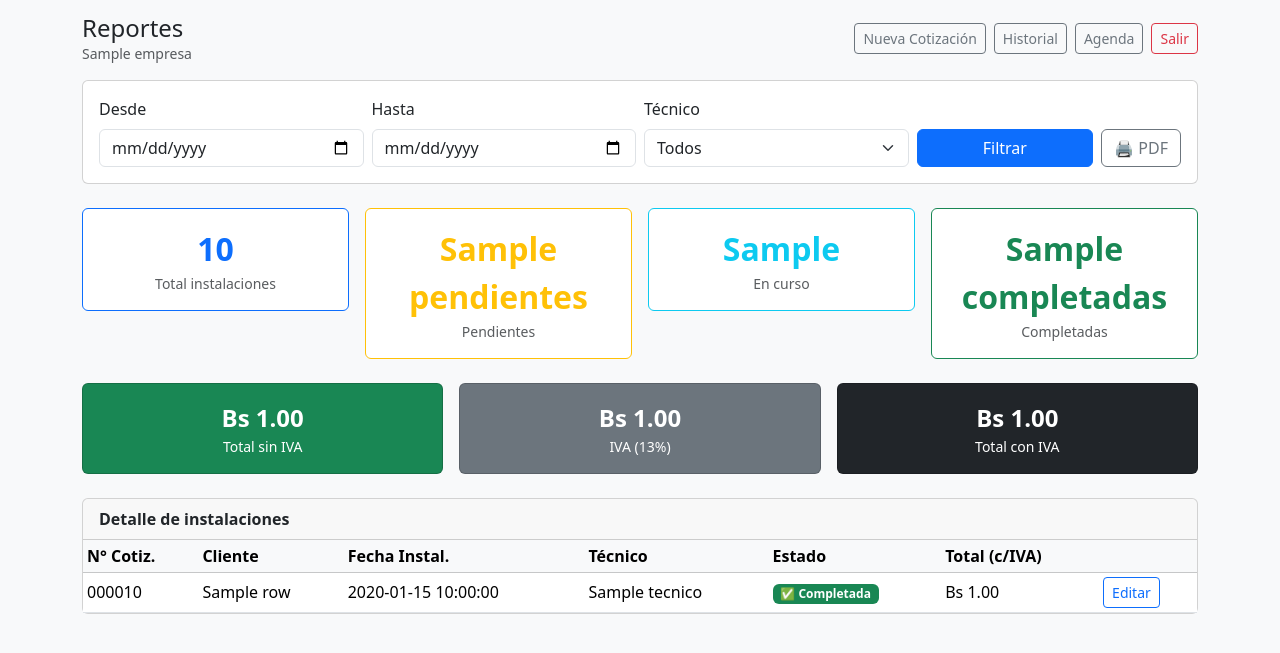
After one commit to Ocafer/cotizador-seguritec, a FastAPI app: template templates/reportes.html in a window 1280 px wide. The commit adds this page. Shown: the top 653 px of the page. Run offline with FastAPI, Linux system fonts and the light colour scheme; the template is opened without the code that fills it: most values are stand-ins (such as "Sample title", 1, 10 or a date in 2020); some libraries are stand-ins or nearby versions.

Commit message:
feat: agenda de instalaciones y reportes

```diff
--- a/app.py
+++ b/app.py
@@ -1016,3 +1016,266 @@ def productos_borrar(request: Request, producto_id: int):
         db_exec("DELETE FROM products WHERE id=?", (producto_id,))
 
     return RedirectResponse(url="/productos?msg=Producto+eliminado.&msg_type=warning", status_code=303)
+
+
+# =========================
+# Instalaciones / Agenda
+# =========================
+@dataclass
+class InstalacionRow:
+    id: int
+    quote_id: int
+    quote_no: int
+    client_name: str
+    fecha_instalacion: str
+    tecnico: str
+    estado: str
+    notas_instalacion: str
+    total_con_iva: float
+
+def init_instalaciones_table():
+    if IS_POSTGRES:
+        db_exec("""
+            CREATE TABLE IF NOT EXISTS instalaciones (
+                id SERIAL PRIMARY KEY,
+                quote_id INTEGER NOT NULL REFERENCES quotes(id) ON DELETE CASCADE,
+                fecha_instalacion DATE NOT NULL,
+                tecnico TEXT NOT NULL,
+                estado TEXT NOT NULL DEFAULT 'pendiente',
+                notas_instalacion TEXT,
+                created_at TIMESTAMP NOT NULL DEFAULT NOW()
+            )
+        """)
+    else:
+        db_exec("""
+            CREATE TABLE IF NOT EXISTS instalaciones (
+                id INTEGER PRIMARY KEY AUTOINCREMENT,
+                quote_id INTEGER NOT NULL,
+                fecha_instalacion TEXT NOT NULL,
+                tecnico TEXT NOT NULL,
+                estado TEXT NOT NULL DEFAULT 'pendiente',
+                notas_instalacion TEXT,
+                created_at TEXT NOT NULL,
+                FOREIGN KEY (quote_id) REFERENCES quotes(id)
+            )
+        """)
+
+init_instalaciones_table()
+
+def get_quote_total(quote_id: int) -> float:
+    if IS_POSTGRES:
+        rows = db_fetchall("SELECT qty, unit_price FROM quote_items WHERE quote_id=%s", (quote_id,))
+    else:
+        rows = db_fetchall("SELECT qty, unit_price FROM quote_items WHERE quote_id=?", (quote_id,))
+    subtotal = sum(float(r["qty"]) * float(r["unit_price"]) for r in rows)
+    return subtotal * (1 + IVA_RATE)
+
+@app.get("/instalacion/{quote_id}/agendar", response_class=HTMLResponse)
+def agendar_get(request: Request, quote_id: int):
+    gate = require_login(request)
+    if gate:
+        return gate
+
+    if IS_POSTGRES:
+        q = db_fetchone("SELECT * FROM quotes WHERE id=%s", (quote_id,))
+        inst = db_fetchone("SELECT * FROM instalaciones WHERE quote_id=%s", (quote_id,))
+    else:
+        q = db_fetchone("SELECT * FROM quotes WHERE id=?", (quote_id,))
+        inst = db_fetchone("SELECT * FROM instalaciones WHERE quote_id=?", (quote_id,))
+
+    if not q:
+        return RedirectResponse(url="/historial", status_code=303)
+
+    return templates.TemplateResponse("agendar.html", {
+        "request": request,
+        "q": q,
+        "instalacion": inst,
+        "empresa": EMPRESA_NOMBRE,
+    })
+
+@app.post("/instalacion/{quote_id}/guardar")
+def agendar_post(
+    request: Request,
+    quote_id: int,
+    fecha_instalacion: str = Form(...),
+    tecnico: str = Form(...),
+    estado: str = Form("pendiente"),
+    notas_instalacion: str = Form(""),
+):
+    gate = require_login(request)
+    if gate:
+        return gate
+
+    if IS_POSTGRES:
+        existing = db_fetchone("SELECT id FROM instalaciones WHERE quote_id=%s", (quote_id,))
+        if existing:
+            db_exec(
+                "UPDATE instalaciones SET fecha_instalacion=%s, tecnico=%s, estado=%s, notas_instalacion=%s WHERE quote_id=%s",
+                (fecha_instalacion, tecnico.strip(), estado, notas_instalacion.strip() or None, quote_id),
+            )
+        else:
+            db_exec(
+                "INSERT INTO instalaciones(quote_id, fecha_instalacion, tecnico, estado, notas_instalacion) VALUES(%s,%s,%s,%s,%s)",
+                (quote_id, fecha_instalacion, tecnico.strip(), estado, notas_instalacion.strip() or None),
+            )
+    else:
+        existing = db_fetchone("SELECT id FROM instalaciones WHERE quote_id=?", (quote_id,))
+        now = datetime.now().strftime("%Y-%m-%d %H:%M:%S")
+        if existing:
+            db_exec(
+                "UPDATE instalaciones SET fecha_instalacion=?, tecnico=?, estado=?, notas_instalacion=? WHERE quote_id=?",
+                (fecha_instalacion, tecnico.strip(), estado, notas_instalacion.strip() or None, quote_id),
+            )
+        else:
+            db_exec(
+                "INSERT INTO instalaciones(quote_id, fecha_instalacion, tecnico, estado, notas_instalacion, created_at) VALUES(?,?,?,?,?,?)",
+                (quote_id, fecha_instalacion, tecnico.strip(), estado, notas_instalacion.strip() or None, now),
+            )
+
+    return RedirectResponse(url="/agenda", status_code=303)
+
+@app.get("/agenda", response_class=HTMLResponse)
+def agenda(request: Request, fecha: str = ""):
+    gate = require_login(request)
+    if gate:
+        return gate
+
+    fecha_sel = fecha or datetime.now().strftime("%Y-%m-%d")
+
+    if IS_POSTGRES:
+        rows_dia = db_fetchall("""
+            SELECT i.quote_id, i.fecha_instalacion, i.tecnico, i.estado, i.notas_instalacion,
+                   q.quote_no, q.client_name
+            FROM instalaciones i
+            JOIN quotes q ON q.id = i.quote_id
+            WHERE i.fecha_instalacion = %s
+            ORDER BY i.tecnico
+        """, (fecha_sel,))
+        rows_proximas = db_fetchall("""
+            SELECT i.quote_id, i.fecha_instalacion, i.tecnico, i.estado,
+                   q.quote_no, q.client_name
+            FROM instalaciones i
+            JOIN quotes q ON q.id = i.quote_id
+            WHERE i.fecha_instalacion > %s AND i.estado != 'completada'
+            ORDER BY i.fecha_instalacion
+            LIMIT 20
+        """, (fecha_sel,))
+    else:
+        rows_dia = db_fetchall("""
+            SELECT i.quote_id, i.fecha_instalacion, i.tecnico, i.estado, i.notas_instalacion,
+                   q.quote_no, q.client_name
+            FROM instalaciones i
+            JOIN quotes q ON q.id = i.quote_id
+            WHERE i.fecha_instalacion = ?
+            ORDER BY i.tecnico
+        """, (fecha_sel,))
+        rows_proximas = db_fetchall("""
+            SELECT i.quote_id, i.fecha_instalacion, i.tecnico, i.estado,
+                   q.quote_no, q.client_name
+            FROM instalaciones i
+            JOIN quotes q ON q.id = i.quote_id
+            WHERE i.fecha_instalacion > ? AND i.estado != 'completada'
+            ORDER BY i.fecha_instalacion
+            LIMIT 20
+        """, (fecha_sel,))
+
+    def enrich(rows):
+        result = []
+        for r in rows:
+            total = get_quote_total(int(r["quote_id"]))
+            result.append({
+                "quote_id": r["quote_id"],
+                "quote_no": r["quote_no"],
+                "client_name": r["client_name"],
+                "fecha_instalacion": str(r["fecha_instalacion"]),
+                "tecnico": r["tecnico"],
+                "estado": r["estado"],
+                "notas_instalacion": r.get("notas_instalacion", ""),
+                "total_con_iva": total,
+            })
+        return result
+
+    instalaciones_dia = enrich(rows_dia)
+    proximas = enrich(rows_proximas)
+
+    return templates.TemplateResponse("agenda.html", {
+        "request": request,
+        "empresa": EMPRESA_NOMBRE,
+        "fecha_sel": fecha_sel,
+        "instalaciones_dia": instalaciones_dia,
+        "proximas": proximas,
+        "total_dia": len(instalaciones_dia),
+    })
+
+@app.get("/reportes", response_class=HTMLResponse)
+def reportes(request: Request, desde: str = "", hasta: str = "", tecnico: str = ""):
+    gate = require_login(request)
+    if gate:
+        return gate
+
+    hoy = datetime.now().strftime("%Y-%m-%d")
+    desde = desde or datetime.now().strftime("%Y-%m-01")
+    hasta = hasta or hoy
+
+    if IS_POSTGRES:
+        rows = db_fetchall("""
+            SELECT i.quote_id, i.fecha_instalacion, i.tecnico, i.estado,
+                   q.quote_no, q.client_name
+            FROM instalaciones i
+            JOIN quotes q ON q.id = i.quote_id
+            WHERE i.fecha_instalacion BETWEEN %s AND %s
+            ORDER BY i.fecha_instalacion
+        """, (desde, hasta))
+        tecnicos_rows = db_fetchall("SELECT DISTINCT tecnico FROM instalaciones ORDER BY tecnico")
+    else:
+        rows = db_fetchall("""
+            SELECT i.quote_id, i.fecha_instalacion, i.tecnico, i.estado,
+                   q.quote_no, q.client_name
+            FROM instalaciones i
+            JOIN quotes q ON q.id = i.quote_id
+            WHERE i.fecha_instalacion BETWEEN ? AND ?
+            ORDER BY i.fecha_instalacion
+        """, (desde, hasta))
+        tecnicos_rows = db_fetchall("SELECT DISTINCT tecnico FROM instalaciones ORDER BY tecnico")
+
+    tecnicos = [r["tecnico"] for r in tecnicos_rows]
+
+    instalaciones = []
+    for r in rows:
+        if tecnico and r["tecnico"] != tecnico:
+            continue
+        total = get_quote_total(int(r["quote_id"]))
+        instalaciones.append({
+            "quote_id": r["quote_id"],
+            "quote_no": r["quote_no"],
+            "client_name": r["client_name"],
+            "fecha_instalacion": str(r["fecha_instalacion"]),
+            "tecnico": r["tecnico"],
+            "estado": r["estado"],
+            "total_con_iva": total,
+        })
+
+    total_con_iva = sum(i["total_con_iva"] for i in instalaciones)
+    total_sin_iva = total_con_iva / (1 + IVA_RATE)
+    total_iva = total_con_iva - total_sin_iva
+
+    stats = {
+        "total": len(instalaciones),
+        "pendientes": sum(1 for i in instalaciones if i["estado"] == "pendiente"),
+        "en_curso": sum(1 for i in instalaciones if i["estado"] == "en_curso"),
+        "completadas": sum(1 for i in instalaciones if i["estado"] == "completada"),
+        "total_sin_iva": total_sin_iva,
+        "total_iva": total_iva,
+        "total_con_iva": total_con_iva,
+    }
+
+    return templates.TemplateResponse("reportes.html", {
+        "request": request,
+        "empresa": EMPRESA_NOMBRE,
+        "desde": desde,
+        "hasta": hasta,
+        "tecnico_filtro": tecnico,
+        "tecnicos": tecnicos,
+        "instalaciones": instalaciones,
+        "stats": stats,
+    })
--- a/templates/historial.html
+++ b/templates/historial.html
@@ -22,6 +22,8 @@
         <a class="btn btn-outline-secondary btn-sm" href="/nueva">Inicio</a>
         <a class="btn btn-primary btn-sm" href="/nueva">Nueva</a>
         <a class="btn btn-outline-primary btn-sm" href="/productos">Productos</a>
+        <a class="btn btn-outline-success btn-sm" href="/agenda">Agenda</a>
+        <a class="btn btn-outline-info btn-sm" href="/reportes">Reportes</a>
         <a class="btn btn-outline-danger btn-sm" href="/logout">Salir</a>
       </div>
     </div>
@@ -49,6 +51,7 @@
                 <td>{{ q["validity_days"] }} día(s)</td>
                 <td class="text-end">
                   <a class="btn btn-sm btn-outline-secondary" href="/cotizacion/{{ q['id'] }}/pdf" target="_blank">PDF</a>
+                  <a class="btn btn-sm btn-outline-success" href="/instalacion/{{ q['id'] }}/agendar">Agendar</a>
                   <a class="btn btn-sm btn-outline-primary" href="/cotizacion/{{ q['id'] }}/editar">Editar</a>
                   <form method="post" action="/cotizacion/{{ q['id'] }}/borrar" style="display:inline"
                         onsubmit="return confirm('¿Seguro que deseas borrar esta cotización?');">
--- a/templates/nueva.html
+++ b/templates/nueva.html
@@ -28,6 +28,8 @@
         <a class="btn btn-outline-secondary btn-sm" href="/nueva">Inicio</a>
         <a class="btn btn-outline-secondary btn-sm" href="/historial">Historial</a>
         <a class="btn btn-outline-primary btn-sm" href="/productos">Productos</a>
+        <a class="btn btn-outline-success btn-sm" href="/agenda">Agenda</a>
+        <a class="btn btn-outline-info btn-sm" href="/reportes">Reportes</a>
         <a class="btn btn-outline-danger btn-sm" href="/logout">Salir</a>
       </div>
     </div>
--- /dev/null
+++ b/templates/reportes.html
@@ -0,0 +1,178 @@
+<!doctype html>
+<html>
+<head>
+  <meta charset="utf-8" />
+  <meta name="viewport" content="width=device-width, initial-scale=1" />
+  <title>Reportes</title>
+  <link href="https://cdn.jsdelivr.net/npm/bootstrap@5.3.3/dist/css/bootstrap.min.css" rel="stylesheet">
+  <style>
+    body { padding: 14px; }
+    @media print {
+      .no-print { display: none !important; }
+      body { padding: 0; }
+    }
+  </style>
+</head>
+<body class="bg-light">
+  <div class="container">
+    <div class="d-flex justify-content-between align-items-center mb-3 no-print">
+      <div>
+        <h4 class="mb-0">Reportes</h4>
+        <div class="text-muted small">{{ empresa }}</div>
+      </div>
+      <div class="d-flex gap-2">
+        <a class="btn btn-outline-secondary btn-sm" href="/nueva">Nueva Cotización</a>
+        <a class="btn btn-outline-secondary btn-sm" href="/historial">Historial</a>
+        <a class="btn btn-outline-secondary btn-sm" href="/agenda">Agenda</a>
+        <a class="btn btn-outline-danger btn-sm" href="/logout">Salir</a>
+      </div>
+    </div>
+
+    <!-- Filtros -->
+    <div class="card mb-4 no-print">
+      <div class="card-body">
+        <form method="get" action="/reportes" class="row g-2 align-items-end">
+          <div class="col-6 col-md-3">
+            <label class="form-label">Desde</label>
+            <input type="date" class="form-control" name="desde" value="{{ desde }}">
+          </div>
+          <div class="col-6 col-md-3">
+            <label class="form-label">Hasta</label>
+            <input type="date" class="form-control" name="hasta" value="{{ hasta }}">
+          </div>
+          <div class="col-12 col-md-3">
+            <label class="form-label">Técnico</label>
+            <select class="form-select" name="tecnico">
+              <option value="">Todos</option>
+              {% for t in tecnicos %}
+                <option value="{{ t }}" {% if tecnico_filtro == t %}selected{% endif %}>{{ t }}</option>
+              {% endfor %}
+            </select>
+          </div>
+          <div class="col-12 col-md-3 d-flex gap-2">
+            <button type="submit" class="btn btn-primary flex-grow-1">Filtrar</button>
+            <button type="button" class="btn btn-outline-secondary" onclick="window.print()">🖨️ PDF</button>
+          </div>
+        </form>
+      </div>
+    </div>
+
+    <!-- Encabezado reporte (visible en impresión) -->
+    <div class="text-center mb-3 d-none d-print-block">
+      <h5>{{ empresa }} — Reporte de Instalaciones</h5>
+      <p class="text-muted">Del {{ desde }} al {{ hasta }}{% if tecnico_filtro %} · Técnico: {{ tecnico_filtro }}{% endif %}</p>
+    </div>
+
+    <!-- Resumen tarjetas -->
+    <div class="row g-3 mb-4">
+      <div class="col-6 col-md-3">
+        <div class="card text-center border-primary">
+          <div class="card-body py-3">
+            <div class="fs-2 fw-bold text-primary">{{ stats.total }}</div>
+            <div class="text-muted small">Total instalaciones</div>
+          </div>
+        </div>
+      </div>
+      <div class="col-6 col-md-3">
+        <div class="card text-center border-warning">
+          <div class="card-body py-3">
+            <div class="fs-2 fw-bold text-warning">{{ stats.pendientes }}</div>
+            <div class="text-muted small">Pendientes</div>
+          </div>
+        </div>
+      </div>
+      <div class="col-6 col-md-3">
+        <div class="card text-center border-info">
+          <div class="card-body py-3">
+            <div class="fs-2 fw-bold text-info">{{ stats.en_curso }}</div>
+            <div class="text-muted small">En curso</div>
+          </div>
+        </div>
+      </div>
+      <div class="col-6 col-md-3">
+        <div class="card text-center border-success">
+          <div class="card-body py-3">
+            <div class="fs-2 fw-bold text-success">{{ stats.completadas }}</div>
+            <div class="text-muted small">Completadas</div>
+          </div>
+        </div>
+      </div>
+    </div>
+
+    <!-- Totales de ventas -->
+    <div class="row g-3 mb-4">
+      <div class="col-md-4">
+        <div class="card bg-success text-white text-center">
+          <div class="card-body py-3">
+            <div class="fs-4 fw-bold">Bs {{ "%.2f"|format(stats.total_sin_iva) }}</div>
+            <div class="small">Total sin IVA</div>
+          </div>
+        </div>
+      </div>
+      <div class="col-md-4">
+        <div class="card bg-secondary text-white text-center">
+          <div class="card-body py-3">
+            <div class="fs-4 fw-bold">Bs {{ "%.2f"|format(stats.total_iva) }}</div>
+            <div class="small">IVA (13%)</div>
+          </div>
+        </div>
+      </div>
+      <div class="col-md-4">
+        <div class="card bg-dark text-white text-center">
+          <div class="card-body py-3">
+            <div class="fs-4 fw-bold">Bs {{ "%.2f"|format(stats.total_con_iva) }}</div>
+            <div class="small">Total con IVA</div>
+          </div>
+        </div>
+      </div>
+    </div>
+
+    <!-- Tabla detalle -->
+    <div class="card">
+      <div class="card-header"><strong>Detalle de instalaciones</strong></div>
+      <div class="table-responsive">
+        <table class="table table-sm align-middle mb-0">
+          <thead class="table-light">
+            <tr>
+              <th>N° Cotiz.</th>
+              <th>Cliente</th>
+              <th>Fecha Instal.</th>
+              <th>Técnico</th>
+              <th>Estado</th>
+              <th>Total (c/IVA)</th>
+              <th class="no-print"></th>
+            </tr>
+          </thead>
+          <tbody>
+            {% for row in instalaciones %}
+            <tr>
+              <td>{{ "%06d"|format(row.quote_no) }}</td>
+              <td>{{ row.client_name }}</td>
+              <td>{{ row.fecha_instalacion }}</td>
+              <td>{{ row.tecnico }}</td>
+              <td>
+                {% if row.estado == 'pendiente' %}
+                  <span class="badge bg-warning text-dark">⏳ Pendiente</span>
+                {% elif row.estado == 'en_curso' %}
+                  <span class="badge bg-info">🔧 En curso</span>
+                {% else %}
+                  <span class="badge bg-success">✅ Completada</span>
+                {% endif %}
+              </td>
+              <td>Bs {{ "%.2f"|format(row.total_con_iva) }}</td>
+              <td class="no-print">
+                <a class="btn btn-sm btn-outline-primary" href="/instalacion/{{ row.quote_id }}/agendar">Editar</a>
+              </td>
+            </tr>
+            {% endfor %}
+            {% if not instalaciones %}
+              <tr><td colspan="7" class="text-center text-muted p-4">Sin instalaciones en este período.</td></tr>
+            {% endif %}
+          </tbody>
+        </table>
+      </div>
+    </div>
+
+  </div>
+</body>
+</html>
```
Also changed, not shown: templates/agenda.html (added, +136 -0 lines), templates/agendar.html (added, +67 -0 lines).
